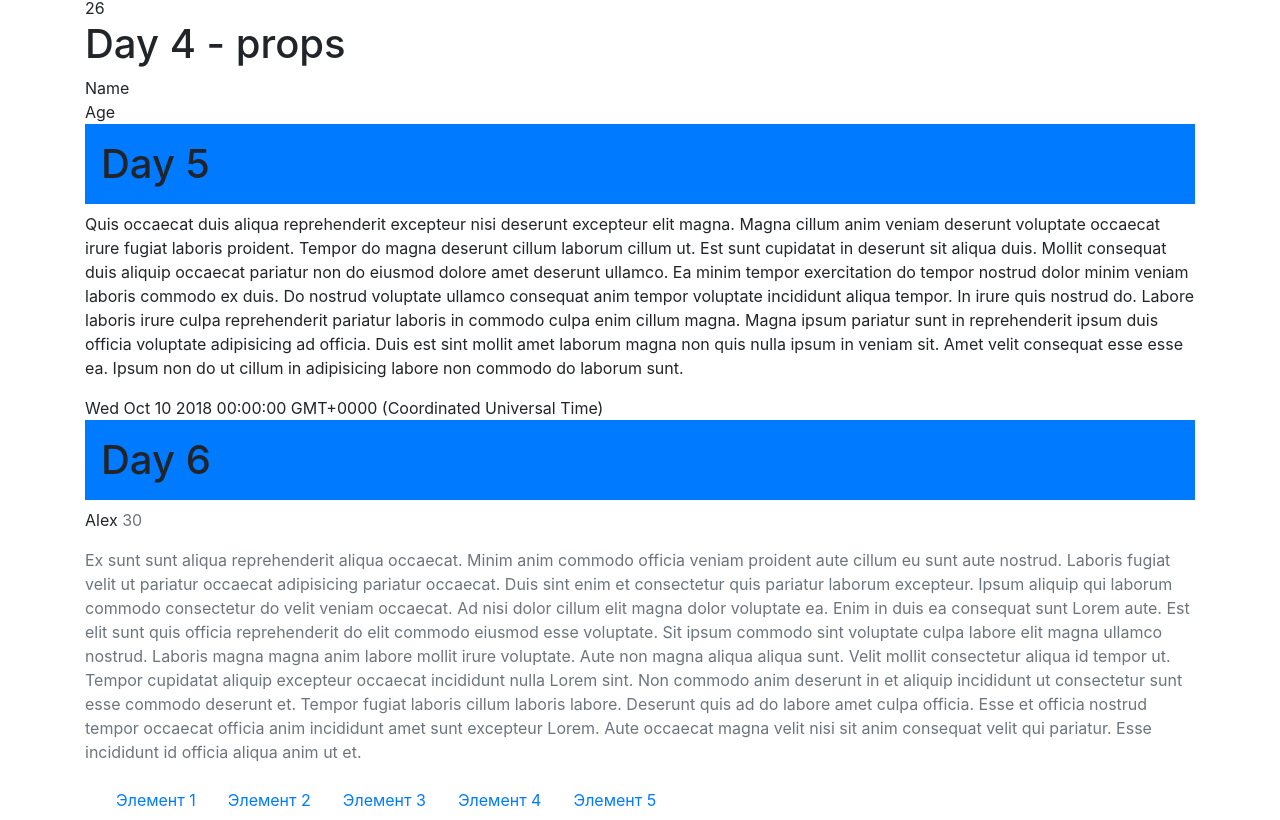
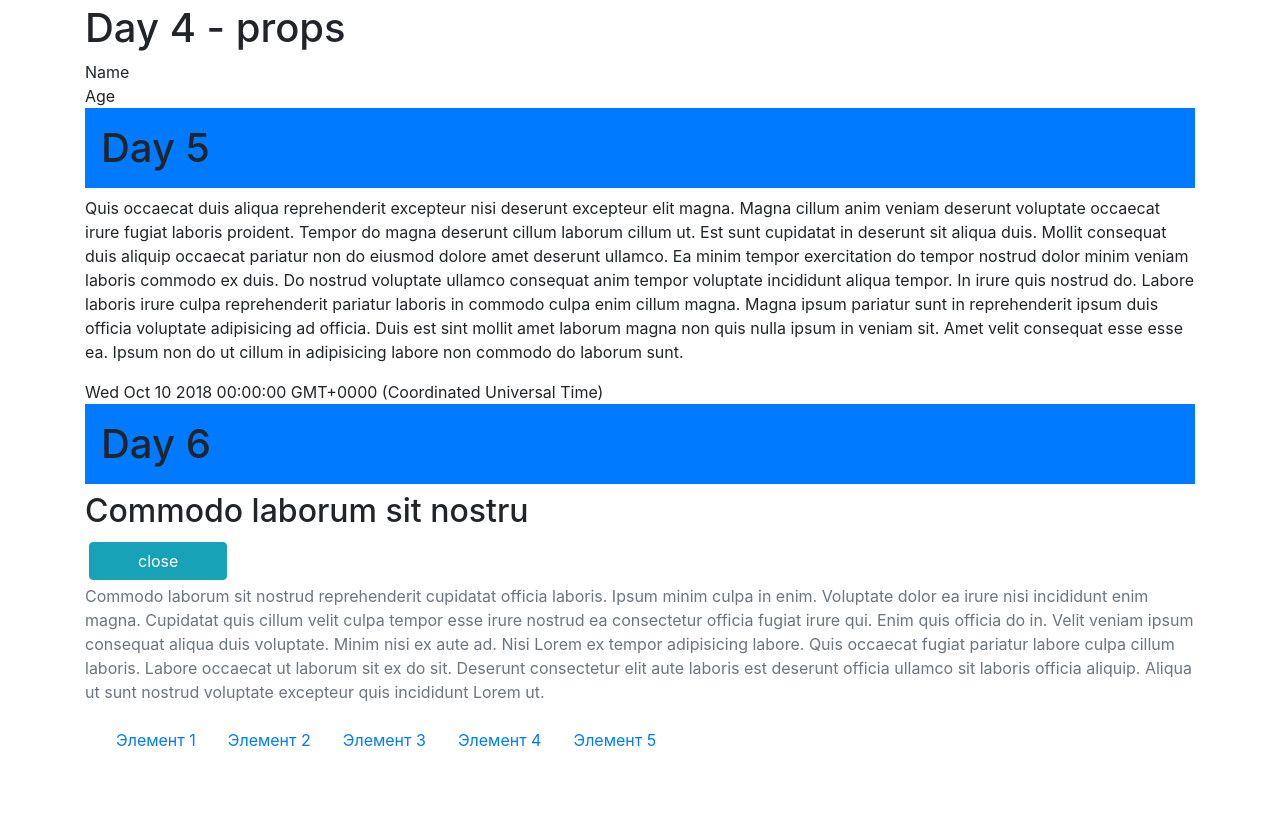
Before and after one commit to zbralex/react, a React (Create React App) app in the folder react-ui/: page / in a window 1280 px wide. Shown: the part 1605-2425 px from the top of the page. After the commit the page ends 2365 px from the top, so only its background shows below. Built offline with nearby package versions, Linux system fonts and the light colour scheme.

Commit message:
used props and states

```diff
--- a/react-ui/src/components/Main.jsx
+++ b/react-ui/src/components/Main.jsx
@@ -27,7 +27,7 @@ class Main extends Component {
                         <D4 name="Arthur" age="26" />
                         <D4 />
                         <D5 header="Day 5" text={articles[1].text} />
-                        <D6 name="Alex" age="30" text={articles[4].text}/>
+                        <D6 title={articles[5].title}  text={articles[5].text}/>
                     </section>
                     <Footer />
                 </div>
--- a/react-ui/src/components/days/D3Hw.jsx
+++ b/react-ui/src/components/days/D3Hw.jsx
@@ -12,7 +12,6 @@ class D3Hw extends Component {
         return(
             <div>
                 {title} <button className="btn btn-primary" onClick={this.handleClick}>{this.state.isOpen ? 'Close' : 'Open'}</button>
-                <p className=""></p>
             </div>
         )
     }
--- a/react-ui/src/components/days/D6.jsx
+++ b/react-ui/src/components/days/D6.jsx
@@ -1,16 +1,29 @@
 import React, {Component} from 'react'
 
 class D6 extends Component {
+    state = {
+        isOpen: true
+    }
     render () {
         const dayIsToday = 'Day 6'
+        const openText = this.state.isOpen && <p className="text-muted">{this.props.text}</p>
         return (
             <div>
                 <h1 className="h1 bg-primary p-3">{dayIsToday}</h1>
-                <p>{this.props.name} <span className="text-muted">{this.props.age}</span></p>
-                <p className="text-muted">{this.props.text}</p>
+                <p>
+                    <h2 className="h2">{this.props.title}</h2>
+                        <button className="btn btn-info m-1 px-5" onClick={this.clickHandler}>{this.state.isOpen ? 'close' : 'open'}</button>
+                    <div>{openText}</div>
+                </p>
             </div>
         )
     }
+    clickHandler = () => {
+        this.setState({
+            isOpen: !this.state.isOpen
+        })
+    }
+
 }
-D6.defaultProps = {name:'Ivan', age: 18}
+D6.defaultProps = {title:'Заголовок', text: "Какой-то текст"}
 export default D6
```
